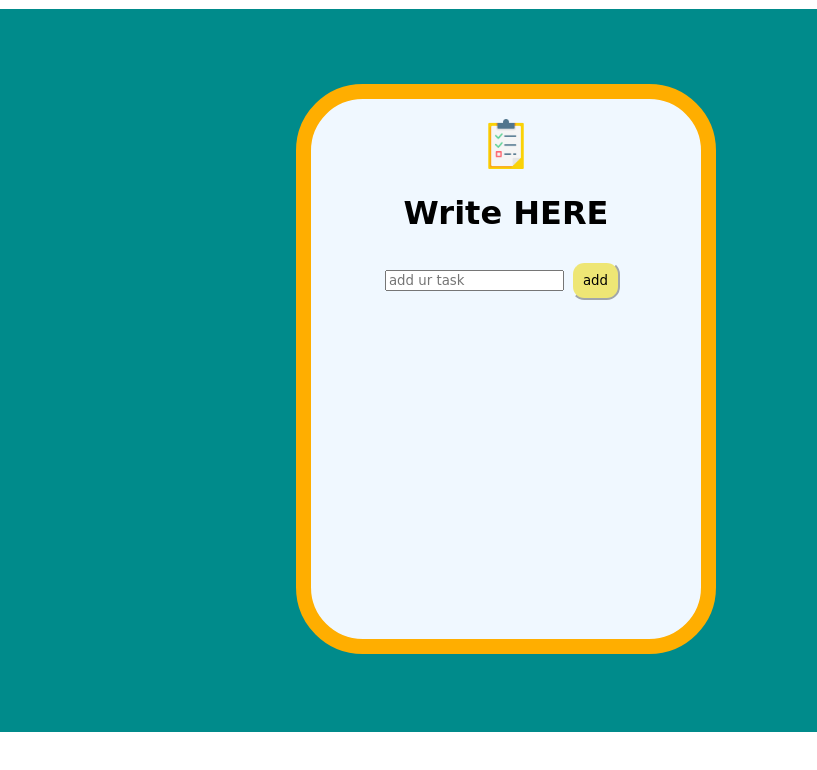
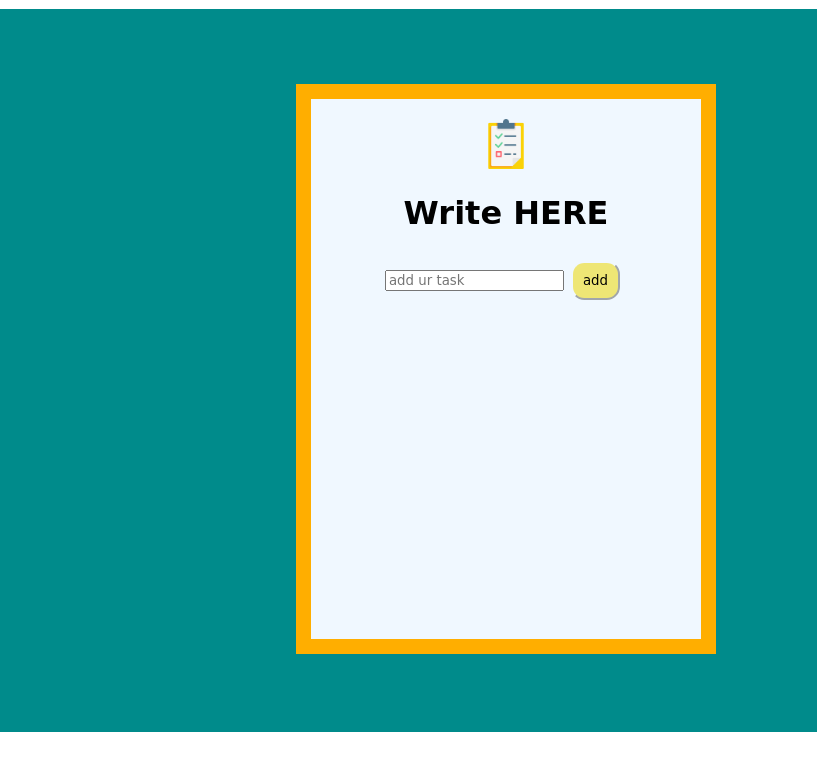
Before and after one commit to ayushikhandelwal2409/to-do-list, a plain HTML site: page index.htm in a window 1280 px wide. Shown: the top 770 px of the page, 463-1280 px from the left. Drawn offline with Linux system fonts and the light colour scheme.

Commit message:
Update style.css

```diff
--- a/style.css
+++ b/style.css
@@ -22,7 +22,7 @@
     padding: 20px;
     width:350px;
     height: 500px;
-    border-radius: 50pt;
+    overflow-y: scroll;
 }
 .main2{
     border-color: aliceblue;
```
